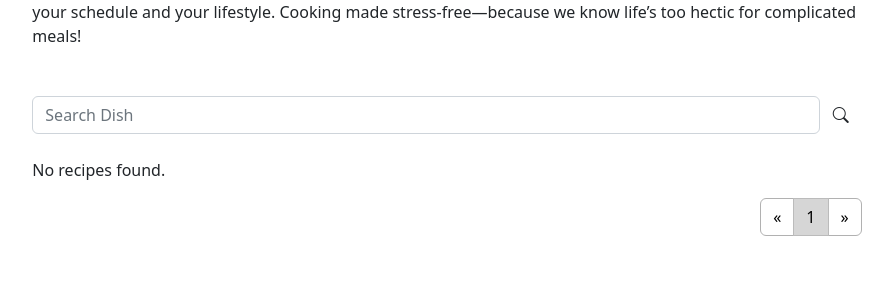
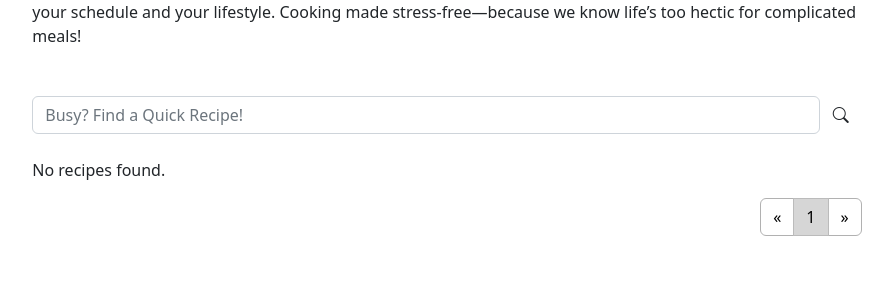
Before and after one commit to b0kja85/nomnom-guide, a Django app: page / in a window 1280 px wide. Shown: the part 262-562 px from the top of the page, without its empty margins (193-1086 px from the left). Run offline with Django 3.2, Linux system fonts and the light colour scheme; data that the repository does not hold is empty.

Commit message:
chore: edited search placeholder

```diff
--- a/recipes/templates/recipes/home.html
+++ b/recipes/templates/recipes/home.html
@@ -10,7 +10,7 @@
             type="text"
             name="q"
             class="form-control custom-focus"
-            placeholder="Search Dish"
+            placeholder="Busy? Find a Quick Recipe!"
             aria-label="Search"
             value="{{ query }}"
         >
```
